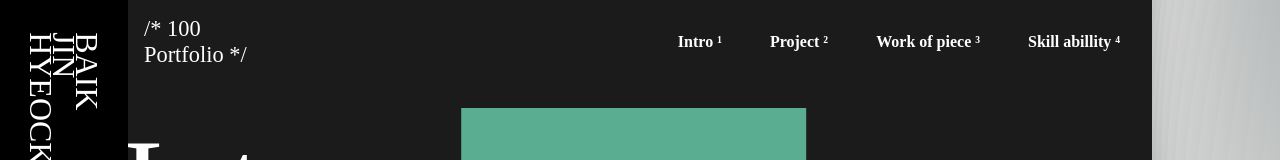
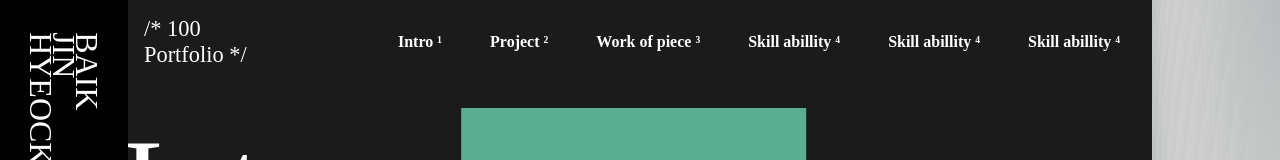
Before and after one commit to BaikJinHyeock/100portfolio, a React (Create React App) app: page / in a window 1280 px wide. Shown: the top 160 px of the page. Built offline with nearby package versions, Linux system fonts and the light colour scheme; a web font is replaced by a local one.

Commit message:
github share

```diff
--- a/src/components/Nav.jsx
+++ b/src/components/Nav.jsx
@@ -19,6 +19,9 @@ const Nav = () => {
                 <span>Project ²</span>
                 <span>Work of piece ³</span>
                 <span>Skill abillity ⁴</span>
+                <span>Skill abillity ⁴</span>
+                <span>Skill abillity ⁴</span>
+
             </div>
         </header>
     )
```
